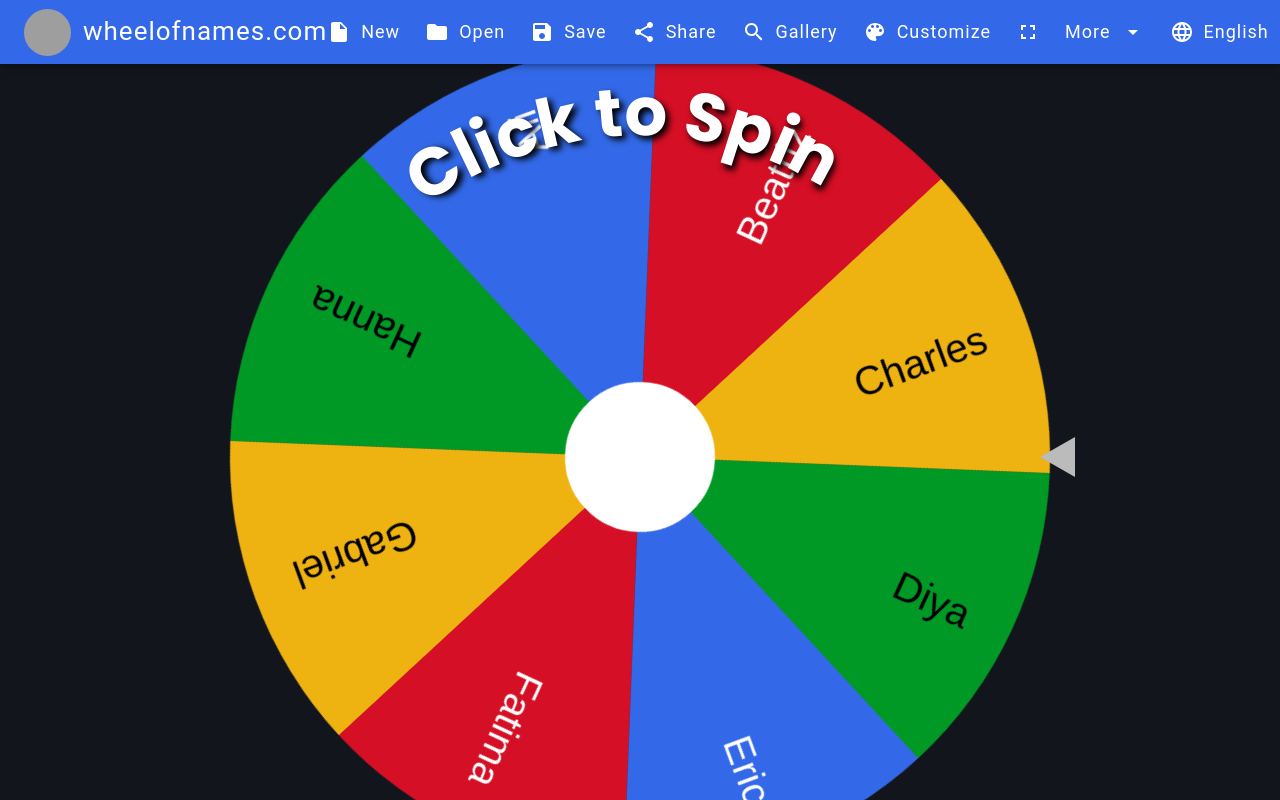
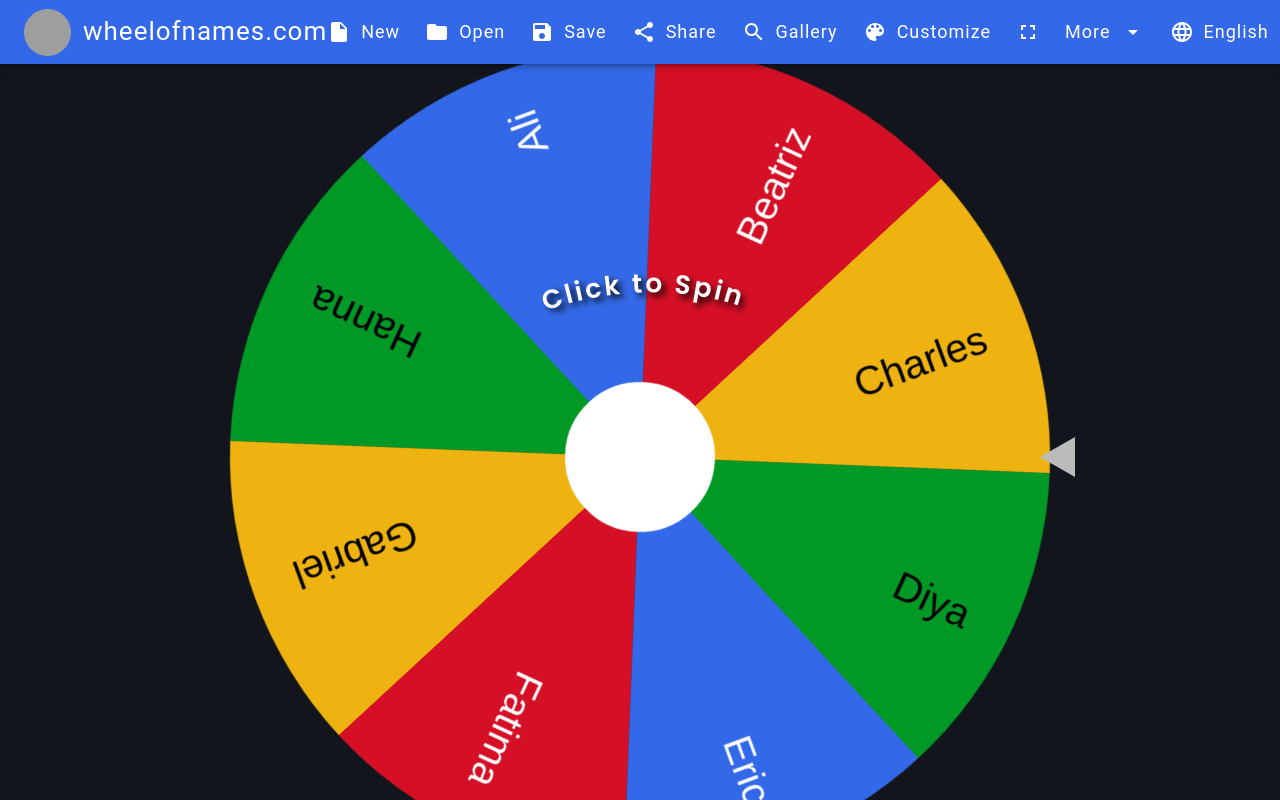
Before and after one commit to MinhalCoder/Wheel-Of-Names, a React (Vite) app: page / in a window 1280 px wide. Shown: the top 800 px of the page. Built offline with nearby package versions, Linux system fonts and the light colour scheme; grey boxes are pictures that could not be loaded.

Commit message:
scg circular font size and location set

```diff
--- a/src/components/Wheel/index.tsx
+++ b/src/components/Wheel/index.tsx
@@ -228,6 +228,8 @@ var WheelComponent = function WheelComponent(_ref) {
 
   var spin = function spin() {
     if (spinning) return
+    setWheelClicked(true)
+    varWheelClicked = true
     spinning = true
     firstTime = true
     win = false
@@ -479,13 +481,11 @@ var WheelComponent = function WheelComponent(_ref) {
                 viewBox='0 0 500 500'
                 style={{
                   position: 'absolute',
-                  top: 5,
-                  left: 20,
-                  transform: 'rotate(-70deg)'
+                  top: isMobile ? 35 : isLargeScreen ? 78 : 78,
+                  left: isMobile ? 83 : isLargeScreen ? 197 : 197,
+                  transform: 'rotate(-55deg)'
                 }}
                 onClick={() => {
-                  setWheelClicked(true)
-                  varWheelClicked = true
                   spin()
                 }}
               >
@@ -498,8 +498,9 @@ var WheelComponent = function WheelComponent(_ref) {
                   <textPath
                     xlinkHref='#curve'
                     style={{
-                      fontSize: '40px',
-                      fontWeight: 700,
+                      fontSize: '20px',
+                      letterSpacing: 2,
+                      fontWeight: 600,
                       textShadow: '4px 4px 6px rgba(0, 0, 0)'
                     }}
                     fill='#fff'
```
